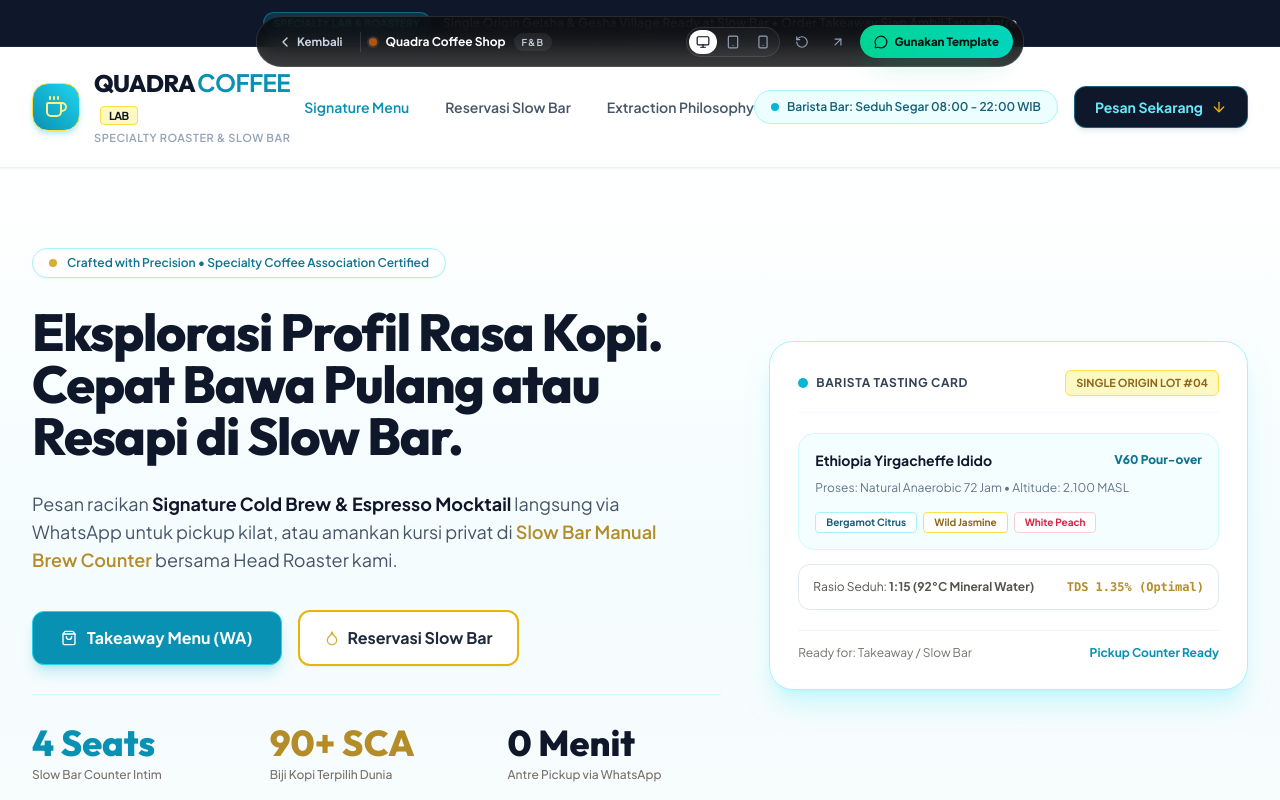
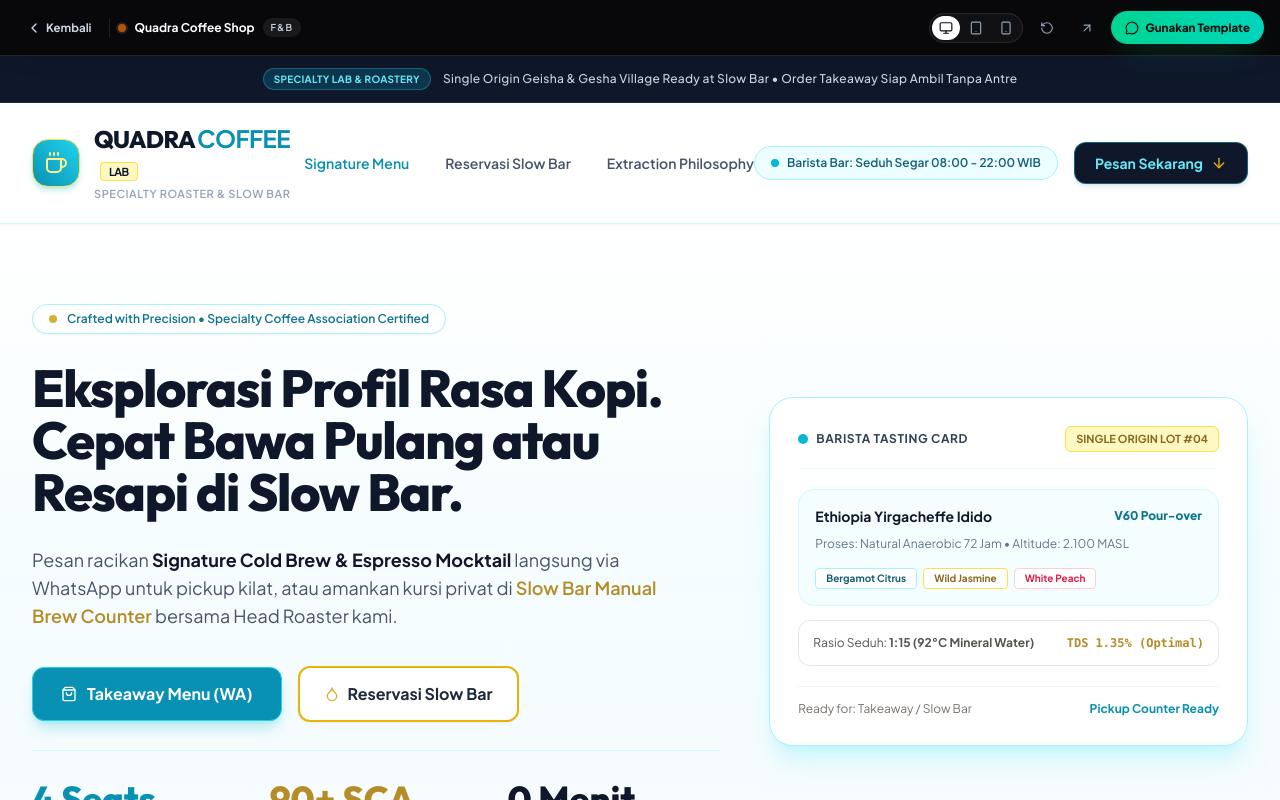
Before and after one commit to SmittyWerbenn/FRWeb, a React (Vite) app: page / in a window 1280 px wide. Both pictures are taken after a click on the button "Buka Preview Penuh". Built offline with nearby package versions, Linux system fonts and the light colour scheme; a web font is replaced by a local one.

Commit message:
fix(preview): bar Kembali/nama template/CTA jadi header di paling atas, tidak lagi menutupi template

```diff
--- a/src/components/preview/PreviewFloatingBar.jsx
+++ /dev/null
@@ -1,131 +0,0 @@
-import {
-  ArrowUpRight,
-  ChevronLeft,
-  MessageCircle,
-  Monitor,
-  RotateCcw,
-  Smartphone,
-  Tablet,
-} from '../../lib/icons'
-import { getCategoryLabel } from '../../data'
-
-const VIEWPORT_OPTIONS = [
-  { id: 'desktop', label: 'Desktop', icon: Monitor },
-  { id: 'tablet', label: 'Tablet', icon: Tablet },
-  { id: 'mobile', label: 'Mobile', icon: Smartphone },
-]
-
-/**
- * Floating action bar di atas halaman pratinjau penuh.
- *
- * `fixed` (bukan `sticky`) supaya selalu terlihat di atas iframe template:
- * scroll terjadi di dalam iframe, bukan di dokumen induk, sehingga bar
- * tidak ikut tergeser sama sekali. Latar glassmorphism gelap dipakai agar
- * kontras terhadap template terang maupun gelap.
- */
-export default function PreviewFloatingBar({
-  template,
-  viewport,
-  onViewportChange,
-  onBack,
-  onReload,
-  waHref,
-  onUseTemplate,
-  htmlPath,
-}) {
-  const accent = template?.theme?.accent ?? template?.accentColor ?? '#818cf8'
-  const categoryLabel = getCategoryLabel(template?.category)
-
-  return (
-    <div className="pointer-events-none fixed inset-x-0 top-0 z-50 flex justify-center px-2 pt-2 sm:px-4 sm:pt-4">
-      <div
-        role="toolbar"
-        aria-label="Kontrol pratinjau template"
-        className="pointer-events-auto flex w-full max-w-3xl items-center gap-1.5 rounded-2xl border border-white/12 bg-zinc-950/80 px-1.5 py-1.5 shadow-[0_24px_70px_-30px_rgba(0,0,0,0.95)] backdrop-blur-md sm:gap-2 sm:rounded-full sm:px-2.5 sm:py-2"
-      >
-        <button
-          type="button"
-          onClick={onBack}
-          title="Kembali ke katalog FRWeb"
-          aria-label="Kembali ke katalog FRWeb"
-          className="inline-flex shrink-0 items-center gap-1 rounded-xl px-2 py-1.5 text-[11.5px] font-bold text-slate-300 transition hover:bg-white/10 hover:text-white sm:rounded-full sm:px-2.5"
-        >
-          <ChevronLeft className="h-4 w-4" />
-          <span className="hidden sm:inline">Kembali</span>
-        </button>
-
-        <span aria-hidden="true" className="h-5 w-px shrink-0 bg-white/12" />
-
-        <div className="flex min-w-0 flex-1 items-center gap-1.5 sm:gap-2">
-          <span
-            aria-hidden="true"
-            className="h-2 w-2 shrink-0 rounded-full ring-2 ring-white/10"
-            style={{ background: accent }}
-          />
-          <p className="min-w-0 truncate text-[12px] font-bold text-white">{template?.name}</p>
-          {categoryLabel ? (
-            <span className="hidden shrink-0 rounded-full bg-white/[0.07] px-2 py-0.5 text-[9.5px] font-semibold uppercase tracking-[0.1em] text-slate-300 sm:inline-flex">
-              {categoryLabel}
-            </span>
-          ) : null}
-        </div>
-
-        <div className="hidden shrink-0 items-center gap-0.5 rounded-full border border-white/10 bg-white/[0.04] p-0.5 lg:flex">
-          {VIEWPORT_OPTIONS.map((option) => {
-            const Icon = option.icon
-            const active = option.id === viewport
-            return (
-              <button
-                key={option.id}
-                type="button"
-                onClick={() => onViewportChange(option.id)}
-                aria-pressed={active}
-                title={`Tampilan ${option.label}`}
-                className={`grid h-6 w-7 place-items-center rounded-full transition ${
-                  active ? 'bg-white text-[#08111f]' : 'text-slate-400 hover:bg-white/10 hover:text-white'
-                }`}
-              >
-                <Icon className="h-3.5 w-3.5" />
-              </button>
-            )
-          })}
-        </div>
-
-        <button
-          type="button"
-          onClick={onReload}
-          title="Muat ulang pratinjau"
-          aria-label="Muat ulang pratinjau"
-          className="hidden h-7 w-7 shrink-0 place-items-center rounded-full text-slate-400 transition hover:bg-white/10 hover:text-white sm:grid"
-        >
-          <RotateCcw className="h-3.5 w-3.5" />
-        </button>
-
-        {htmlPath ? (
-          <a
-            href={htmlPath}
-            target="_blank"
-            rel="noopener noreferrer"
-            title="Buka file template di tab baru"
-            aria-label="Buka file template di tab baru"
-            className="hidden h-7 w-7 shrink-0 place-items-center rounded-full text-slate-400 transition hover:bg-white/10 hover:text-white sm:grid"
-          >
-            <ArrowUpRight className="h-3.5 w-3.5" />
-          </a>
-        ) : null}
-
-        <a
-          href={waHref}
-          target="_blank"
-          rel="noopener noreferrer"
-          onClick={onUseTemplate}
-          className="inline-flex shrink-0 items-center gap-1.5 rounded-xl bg-gradient-to-r from-emerald-400 to-teal-400 px-2.5 py-1.5 text-[11.5px] font-black text-[#04140f] shadow-[0_12px_30px_-14px_rgba(16,185,129,0.9)] transition hover:brightness-110 sm:rounded-full sm:px-3.5 sm:py-2"
-        >
-          <MessageCircle className="h-3.5 w-3.5" />
-          <span className="hidden sm:inline">Gunakan Template</span>
-          <span className="sm:hidden">Pakai</span>
-        </a>
-      </div>
-    </div>
-  )
-}
--- /dev/null
+++ b/src/components/preview/PreviewHeader.jsx
@@ -0,0 +1,128 @@
+import {
+  ArrowUpRight,
+  ChevronLeft,
+  MessageCircle,
+  Monitor,
+  RotateCcw,
+  Smartphone,
+  Tablet,
+} from '../../lib/icons'
+import { getCategoryLabel } from '../../data'
+
+const VIEWPORT_OPTIONS = [
+  { id: 'desktop', label: 'Desktop', icon: Monitor },
+  { id: 'tablet', label: 'Tablet', icon: Tablet },
+  { id: 'mobile', label: 'Mobile', icon: Smartphone },
+]
+
+/**
+ * Header tetap di paling atas halaman pratinjau.
+ *
+ * Bukan overlay lagi: bar ini mengambil ruangnya sendiri (`h-14`) di dalam
+ * layout flex kolom, sehingga tidak pernah menutupi template di bawahnya.
+ * Scroll terjadi di dalam iframe, jadi header tidak ikut tergeser.
+ */
+export default function PreviewHeader({
+  template,
+  viewport,
+  onViewportChange,
+  onBack,
+  onReload,
+  waHref,
+  onUseTemplate,
+  htmlPath,
+}) {
+  const accent = template?.theme?.accent ?? template?.accentColor ?? '#818cf8'
+  const categoryLabel = getCategoryLabel(template?.category)
+
+  return (
+    <header
+      role="toolbar"
+      aria-label="Kontrol pratinjau template"
+      className="relative z-50 flex h-14 w-full shrink-0 items-center gap-1 border-b border-white/10 bg-zinc-950/95 px-2 shadow-[0_10px_30px_-24px_rgba(0,0,0,0.9)] backdrop-blur-md sm:gap-2 sm:px-4"
+    >
+      <button
+        type="button"
+        onClick={onBack}
+        title="Kembali ke katalog FRWeb"
+        aria-label="Kembali ke katalog FRWeb"
+        className="inline-flex shrink-0 items-center gap-1 rounded-xl px-2 py-1.5 text-[11.5px] font-bold text-slate-300 transition hover:bg-white/10 hover:text-white sm:px-2.5"
+      >
+        <ChevronLeft className="h-4 w-4" />
+        <span className="hidden sm:inline">Kembali</span>
+      </button>
+
+      <span aria-hidden="true" className="h-5 w-px shrink-0 bg-white/10" />
+
+      <div className="flex min-w-0 flex-1 items-center gap-1.5 sm:gap-2">
+        <span
+          aria-hidden="true"
+          className="h-2 w-2 shrink-0 rounded-full ring-2 ring-white/10"
+          style={{ background: accent }}
+        />
+        <p className="min-w-0 truncate text-[12px] font-bold text-white">{template?.name}</p>
+        {categoryLabel ? (
+          <span className="hidden shrink-0 rounded-full bg-white/[0.07] px-2 py-0.5 text-[9.5px] font-semibold uppercase tracking-[0.1em] text-slate-300 sm:inline-flex">
+            {categoryLabel}
+          </span>
+        ) : null}
+      </div>
+
+      <div className="hidden shrink-0 items-center gap-0.5 rounded-full border border-white/10 bg-white/[0.04] p-0.5 lg:flex">
+        {VIEWPORT_OPTIONS.map((option) => {
+          const Icon = option.icon
+          const active = option.id === viewport
+          return (
+            <button
+              key={option.id}
+              type="button"
+              onClick={() => onViewportChange(option.id)}
+              aria-pressed={active}
+              title={`Tampilan ${option.label}`}
+              className={`grid h-6 w-7 place-items-center rounded-full transition ${
+                active ? 'bg-white text-[#08111f]' : 'text-slate-400 hover:bg-white/10 hover:text-white'
+              }`}
+            >
+              <Icon className="h-3.5 w-3.5" />
+            </button>
+          )
+        })}
+      </div>
+
+      <button
+        type="button"
+        onClick={onReload}
+        title="Muat ulang pratinjau"
+        aria-label="Muat ulang pratinjau"
+        className="hidden h-8 w-8 shrink-0 place-items-center rounded-full text-slate-400 transition hover:bg-white/10 hover:text-white sm:grid"
+      >
+        <RotateCcw className="h-3.5 w-3.5" />
+      </button>
+
+      {htmlPath ? (
+        <a
+          href={htmlPath}
+          target="_blank"
+          rel="noopener noreferrer"
+          title="Buka file template di tab baru"
+          aria-label="Buka file template di tab baru"
+          className="hidden h-8 w-8 shrink-0 place-items-center rounded-full text-slate-400 transition hover:bg-white/10 hover:text-white sm:grid"
+        >
+          <ArrowUpRight className="h-3.5 w-3.5" />
+        </a>
+      ) : null}
+
+      <a
+        href={waHref}
+        target="_blank"
+        rel="noopener noreferrer"
+        onClick={onUseTemplate}
+        className="inline-flex shrink-0 items-center gap-1.5 rounded-xl bg-gradient-to-r from-emerald-400 to-teal-400 px-2.5 py-1.5 text-[11.5px] font-black text-[#04140f] shadow-[0_12px_30px_-14px_rgba(16,185,129,0.9)] transition hover:brightness-110 sm:rounded-full sm:px-3.5 sm:py-2"
+      >
+        <MessageCircle className="h-3.5 w-3.5" />
+        <span className="hidden sm:inline">Gunakan Template</span>
+        <span className="sm:hidden">Pakai</span>
+      </a>
+    </header>
+  )
+}
--- a/src/pages/PreviewPage.jsx
+++ b/src/pages/PreviewPage.jsx
@@ -4,7 +4,7 @@
 import { useOrder } from '../context/OrderContext'
 import { buildWhatsAppLink } from '../lib/format'
 import { leavePreview, previewPath } from '../lib/router'
-import PreviewFloatingBar from '../components/preview/PreviewFloatingBar'
+import PreviewHeader from '../components/preview/PreviewHeader'
 import PreviewRenderer from '../components/preview/PreviewRenderer'
 import NotFoundPage from './NotFoundPage'
 
@@ -149,10 +149,21 @@
   const isFramed = viewport !== 'desktop'
 
   return (
-    <div className="fixed inset-0 overflow-hidden bg-[#05070d] text-slate-100 antialiased">
+    <div className="fixed inset-0 flex flex-col overflow-hidden bg-[#05070d] text-slate-100 antialiased">
+      <PreviewHeader
+        template={template}
+        viewport={viewport}
+        onViewportChange={handleViewportChange}
+        onBack={leavePreview}
+        onReload={handleReload}
+        waHref={waHref}
+        onUseTemplate={handleUseTemplate}
+        htmlPath={template.htmlPath}
+      />
+
       <div
-        className={`flex h-full w-full items-stretch justify-center bg-[#05070d] ${
-          isFramed ? 'px-3 pb-4 pt-20 sm:px-6 sm:pt-24' : ''
+        className={`flex min-h-0 w-full flex-1 items-stretch justify-center bg-[#05070d] ${
+          isFramed ? 'px-3 pb-4 pt-3 sm:px-6 sm:pt-4' : ''
         }`}
       >
         <div
@@ -215,17 +226,6 @@
           )}
         </div>
       </div>
-
-      <PreviewFloatingBar
-        template={template}
-        viewport={viewport}
-        onViewportChange={handleViewportChange}
-        onBack={leavePreview}
-        onReload={handleReload}
-        waHref={waHref}
-        onUseTemplate={handleUseTemplate}
-        htmlPath={template.htmlPath}
-      />
     </div>
   )
 }
```
